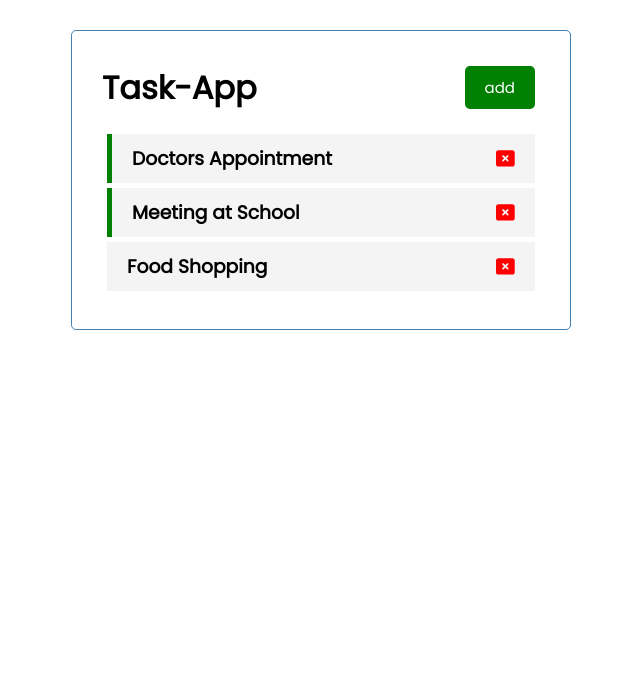
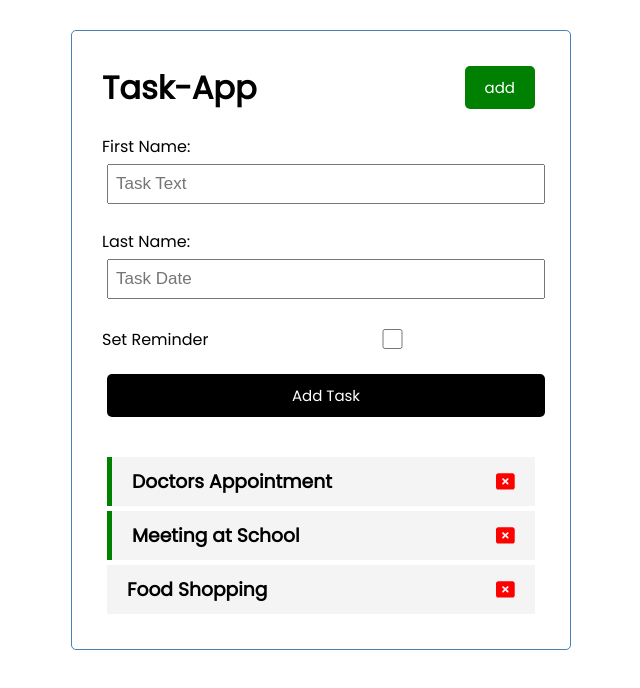
Before and after one commit to Abdelrahman-kamall/Angular-Task-app, an Angular app: page / in a window 1280 px wide. Shown: the top 688 px of the page, without its empty margins (319-959 px from the left). Built offline with nearby package versions, Linux system fonts and the light colour scheme.

Commit message:
adding the add task form and skeleton

```diff
--- a/src/app/app.component.html
+++ b/src/app/app.component.html
@@ -1,4 +1,5 @@
 <div class = "container">
 <app-header title = "Task-App"></app-header>
+<app-add-task></app-add-task>
 <app-task-list></app-task-list>
 </div>
--- /dev/null
+++ b/src/app/components/add-task/add-task.component.css
@@ -0,0 +1,3 @@
+.add-form {
+    margin-bottom: 40px;
+  }
--- /dev/null
+++ b/src/app/components/add-task/add-task.component.html
@@ -0,0 +1,18 @@
+<form class="add-form" [formGroup] = "addForm" (ngSubmit) = "onSubmit()">
+    <div class="form-control">
+        <label for="text">First Name: </label>
+        <input id="text" type="text" formControlName="text" placeholder="Task Text">
+    </div>
+
+    <div class="form-control">
+        <label for="date">Last Name: </label>
+        <input id="date" type="text" formControlName="date" placeholder="Task Date">
+    </div>
+
+    <div class="form-control form-control-check">
+        <label for="reminder">Set Reminder</label>
+        <input id = "reminder" type="checkbox" formControlName="reminder">
+    </div>
+
+    <button class="btn btn-block" type="submit" >Add Task</button>
+</form>
--- /dev/null
+++ b/src/app/components/add-task/add-task.component.ts
@@ -0,0 +1,19 @@
+import { Component } from '@angular/core';
+import { FormControl, FormGroup, Validators } from '@angular/forms';
+
+@Component({
+  selector: 'app-add-task',
+  templateUrl: './add-task.component.html',
+  styleUrls: ['./add-task.component.css']
+})
+export class AddTaskComponent {
+  addForm = new FormGroup({
+    text: new FormControl('', Validators.required),
+    date: new FormControl('' ),
+    reminder: new FormControl()
+  });
+
+  onSubmit(){
+    console.log(this.addForm.value);
+  }
+}
--- a/src/app/components/task-item/task-item.component.ts
+++ b/src/app/components/task-item/task-item.component.ts
@@ -16,10 +16,10 @@ export class TaskItemComponent {
   timer : any;
 
   onClick(event : MouseEvent){
-    console.log(event.type);
+    //console.log(event.type);
     const id = (event.target as Element).id
     if(id === "div" || id === "h3" || id ==="p")
-      this.timer = setTimeout( () => {this.singleClick();}, 500);
+      this.timer = setTimeout( () => {this.singleClick();}, 300);
     else
       this.handleDelete();
 
```
Also changed, not shown: src/app/app.module.ts (+7 -2 lines), 1 other file (tests, documents, lock files or other folders).
